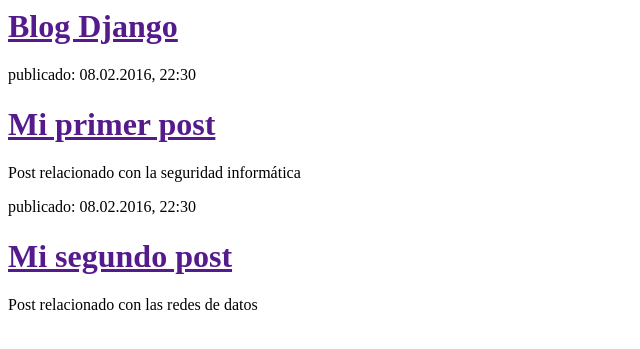
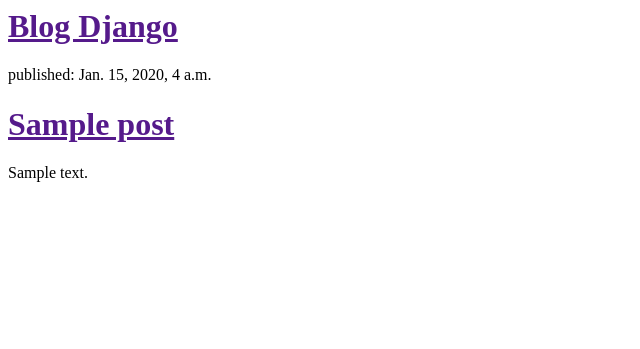
Before and after one commit to Joselo2990/my-first-blog, a Django app: template blog/templates/blog/post_list.html in a window 1280 px wide. Shown: the top 349 px of the page, without its empty margins (0-640 px from the left). Run offline with Django 3.2, Linux system fonts and the light colour scheme; the template is opened without the code that fills it: values that come from a table or form of the project are taken from there, others are empty; tables that the repository leaves empty hold one stand-in row (values such as "Sample post").

Commit message:
Modified templates to display posts from database.

```diff
--- a/blog/templates/blog/post_list.html
+++ b/blog/templates/blog/post_list.html
@@ -8,17 +8,13 @@
       <h1><a href="">Blog Django</a></h1>
     </div>
 
-    <div>
-      <p>publicado: 08.02.2016, 22:30</p>
-      <h1><a href="">Mi primer post</a></h1>
-      <p>Post relacionado con la seguridad informática</p>
-    </div>
-
-    <div>
-      <p>publicado: 08.02.2016, 22:30</p>
-      <h1><a href="">Mi segundo post</a></h1>
-      <p>Post relacionado con las redes de datos</p>
-    </div>
+    {% for post in posts %}
+       <div>
+           <p>published: {{ post.published_date }}</p>
+           <h1><a href="">{{ post.title }}</a></h1>
+           <p>{{ post.text|linebreaks }}</p>
+       </div>
+   {% endfor %}
 
   </body>
 </html>
```
Also changed, not shown: blog/views.py (+7 -1 lines).
